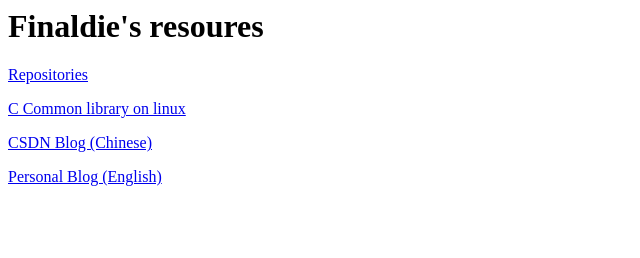
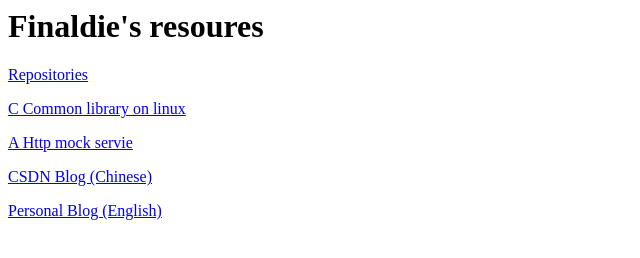
Before and after one commit to finaldie/finaldie.github.com, a plain HTML site: page index.html in a window 1280 px wide. Shown: the whole page, without its empty margins (0-640 px from the left). Drawn offline with Linux system fonts and the light colour scheme.

Commit message:
update index

```diff
--- a/index.html
+++ b/index.html
@@ -6,6 +6,7 @@
         <h1>Finaldie's resoures</h1>
         <p><a href="https://github.com/finaldie">Repositories</a>
         <p><a href="https://github.com/finaldie/final_libs">C Common library on linux</a>
+        <p><a href="https://github.com/finaldie/final_httpd_mock">A Http mock servie</a>
         <p><a href="http://blog.csdn.net/tony7758">CSDN Blog (Chinese)</a>
         <p><a href="http://finaldie.com/wordpress/">Personal Blog (English)</a>
     </body>
```
